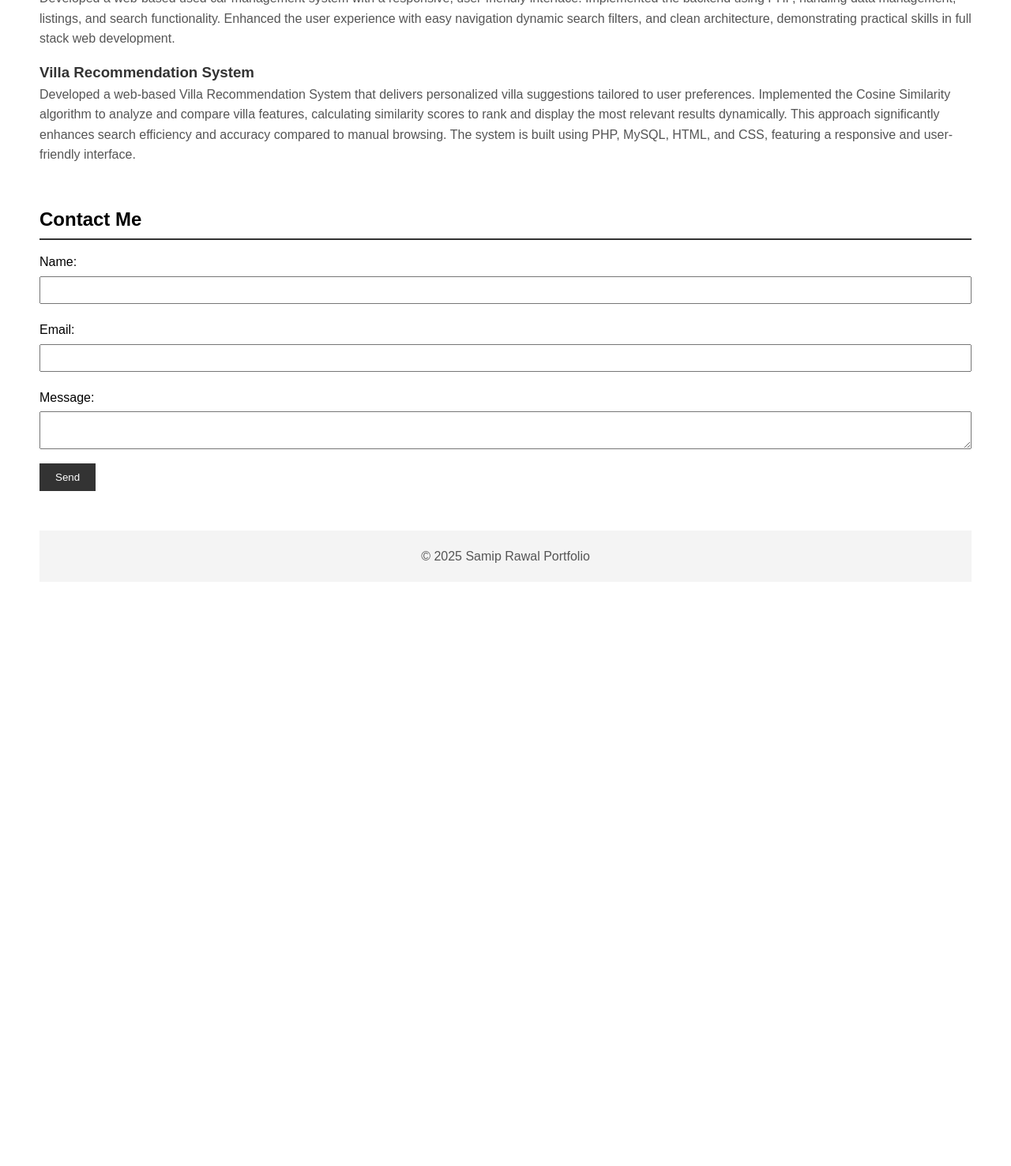
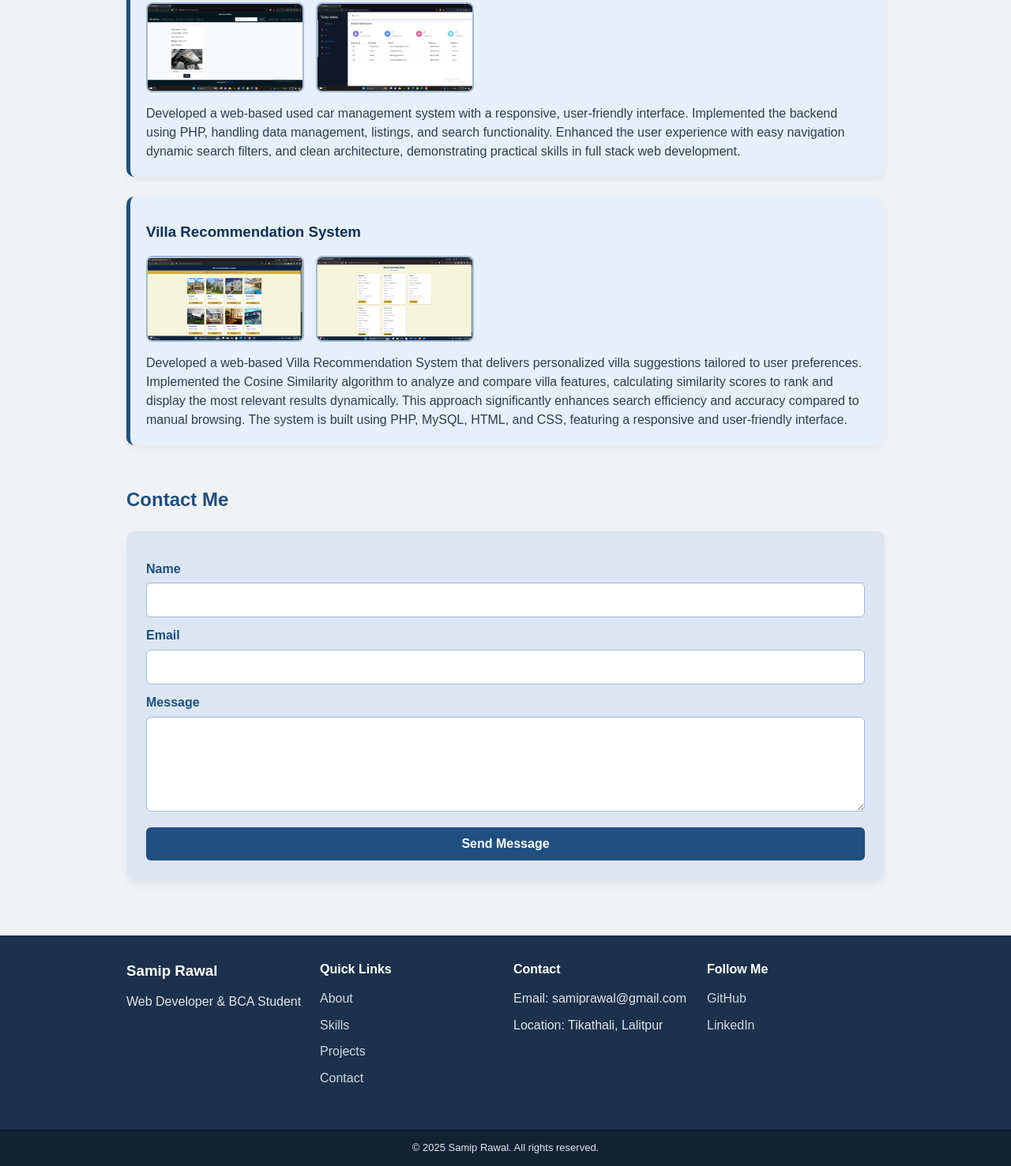
Before and after one commit to Loophole07/Portfolio, a plain HTML site: page portfolio.html in a window 1280 px wide. Shown: the part 902-2379 px from the top of the page at 79% size. Before the commit the page ends 1639 px from the top, so only its background shows below. Drawn offline with Linux system fonts and the light colour scheme.

Commit message:
Portfolio Site Completion

```diff
--- a/css/portfolio_style.css
+++ b/css/portfolio_style.css
@@ -1,138 +1,292 @@
-/* ===== Basic Reset ===== */
+/* Reset */
 * {
   margin: 0;
   padding: 0;
   box-sizing: border-box;
 }
 
-/* ===== Base Styles ===== */
+/* Base */
 body {
   font-family: Arial, sans-serif;
+  background-color: #f0f2f5; /* lighter, softer background */
+  color: #2c3e50; /* darker, modern text color */
   line-height: 1.6;
-  padding: 0 10px;
 }
 
-/* ===== Header & Footer ===== */
-header,
-footer {
+/* Header */
+.site-header {
+  background-color: #1f4f7f; /* deep blue header */
+  color: #fff;
   text-align: center;
-  padding: 20px 0;
-  background-color: #f4f4f4;
+  padding: 25px 15px;
 }
 
-/* ===== Navigation ===== */
-nav a {
-  margin: 0 10px;
+.site-header nav a {
+  color: #cfd9e6; /* softer link color */
+  margin: 0 12px;
   text-decoration: none;
-  color: #333;
+  font-weight: bold;
 }
 
-nav a:hover {
-  color: #007BFF;
+.site-header nav a:hover {
+  color: #f0c987; /* subtle accent on hover */
+  text-decoration: underline;
 }
 
-/* ===== Sections ===== */
-section {
-  margin: 30px 0;
+.tagline {
+  color: #d6e1f0;
+  margin-top: 5px;
+  font-size: 1rem;
 }
 
-/* ===== Headings ===== */
-h1 {
-  font-size: 2rem;
+.header-line {
+  width: 60%;
+  margin: 15px auto;
+  border: 1px solid #6ba6d9;
+}
+
+/* Main */
+main {
+  max-width: 1000px;
+  margin: auto;
+  padding: 20px;
+}
+
+section {
+  margin-bottom: 50px;
 }
 
 h2 {
-  font-size: 1.5rem;
-  border-bottom: 2px solid #333;
-  padding-bottom: 5px;
-  margin-bottom: 15px;
+  margin-bottom: 20px;
+  color: #1f4f7f; /* darker heading color */
 }
 
-h3 {
-  margin-top: 15px;
-  color: #333;
+/* About */
+.about-container {
+  display: flex;
+  gap: 30px;
+  align-items: center;
+  flex-wrap: wrap;
 }
 
-/* ===== Text ===== */
-p {
-  color: #555;
+.about-text {
+  flex: 2;
 }
 
-/* ===== Image ===== */
-img {
-  max-width: 150px;
-  margin-top: 15px;
-  border-radius: 5px;
+.about-image img {
+  max-width: 200px;
+  border-radius: 10px;
+  border: 2px solid #6ba6d9;
 }
 
-/* ===== Skills Blocks ===== */
+/* Skills */
 .skills-container {
   display: grid;
   grid-template-columns: repeat(2, 1fr);
   gap: 15px;
-  margin-top: 20px;
 }
 
 .skill-box {
-  background-color: #f4f4f4;
+  background-color: #d6e1f0; /* lighter soft blue */
   padding: 15px;
   text-align: center;
-  border-radius: 5px;
+  border-radius: 6px;
   font-weight: bold;
+  transition: transform 0.3s ease, background-color 0.3s ease, color 0.3s ease;
+  cursor: pointer;
 }
 
-/* ===== Forms ===== */
-form label {
-  display: block;
-  margin: 10px 0 5px;
+.skill-box:hover {
+  background-color: #1f4f7f; /* deep blue hover */
+  color: #f0c987; /* bright accent text */
+  transform: translateY(-5px);
 }
 
-form input,
-form textarea {
-  width: 100%;
-  padding: 8px;
+/* Projects */
+.project-card {
+  background-color: #e6f0fa; /* soft light blue */
+  padding: 20px;
+  border-left: 5px solid #1f4f7f;
+  margin-bottom: 25px;
+  border-radius: 10px;
+  box-shadow: 0 4px 8px rgba(0,0,0,0.05);
+  transition: transform 0.3s ease, box-shadow 0.3s ease;
+}
+
+.project-card:hover {
+  transform: translateY(-5px);
+  box-shadow: 0 12px 20px rgba(0,0,0,0.15);
+}
+
+.project-card h3 {
+  color: #0d2f5a; /* darker project heading */
+  margin-top: 10px;
   margin-bottom: 10px;
 }
 
+.project-card p {
+  color: #2c3e50;
+  line-height: 1.5;
+}
+
+.project-images {
+  display: flex;
+  gap: 15px;
+  margin: 15px 0;
+  flex-wrap: wrap;
+}
+
+.project-images img {
+  width: 100%;
+  max-width: 200px;
+  border-radius: 8px;
+  border: 2px solid #a3b9d4;
+  transition: transform 0.3s ease, box-shadow 0.3s ease;
+}
+
+.project-images img:hover {
+  transform: scale(1.05);
+  box-shadow: 0 8px 15px rgba(0,0,0,0.1);
+}
+
+/* Contact Form Styling */
+form {
+  display: flex;
+  flex-direction: column;
+  background-color: #dbe6f2; /* light soft background */
+  padding: 25px;
+  border-radius: 10px;
+  box-shadow: 0 6px 12px rgba(0,0,0,0.05);
+}
+
+form label {
+  margin-top: 10px;
+  font-weight: bold;
+  color: #1f4f7f;
+}
+
+input, textarea {
+  padding: 12px;
+  margin-top: 5px;
+  border-radius: 6px;
+  border: 1px solid #a3b9d4;
+  outline: none;
+  transition: border 0.3s ease, box-shadow 0.3s ease;
+  font-size: 1rem;
+}
+
+input:focus, textarea:focus {
+  border-color: #1f4f7f;
+  box-shadow: 0 0 5px rgba(31,79,127,0.3);
+}
+
+textarea {
+  min-height: 120px;
+  resize: vertical;
+}
+
 button {
-  padding: 10px 20px;
-  background-color: #333;
+  margin-top: 20px;
+  padding: 12px;
+  background-color: #1f4f7f;
   color: #fff;
   border: none;
+  border-radius: 6px;
   cursor: pointer;
+  font-weight: bold;
+  font-size: 1rem;
+  transition: background-color 0.3s ease, transform 0.2s ease;
 }
 
 button:hover {
-  background-color: #555;
+  background-color: #0d2f5a;
+  transform: translateY(-2px);
 }
 
-/* ===== Header Divider Line ===== */
-.header-line {
-  width: 80%;
-  margin: 10px auto;
-  border: none;
-
-  border-top: 1px solid #ccc;
+/* Footer */
+.site-footer {
+  background-color: #1c314b;
+  color: #e0e6ed;
 }
 
+.footer-container {
+  display: flex;
+  flex-wrap: wrap;
+  justify-content: space-between;
+  align-items: flex-start;
+  padding: 30px 20px;
+  max-width: 1000px;
+  margin: auto;
+  gap: 20px; /* spacing between footer sections */
+}
 
-/* ===== Responsive (Mobile First) ===== */
-@media (max-width: 500px) {
+.footer-section {
+  flex: 1 1 200px; /* each section takes equal space */
+}
+
+.footer-section h3, .footer-section h4 {
+  margin-bottom: 12px;
+  color: #ffffff;
+}
+
+.footer-section ul {
+  list-style: none;
+  padding-left: 0;
+}
+
+.footer-section ul li {
+  margin-bottom: 8px;
+}
+
+.footer-section a {
+  color: #cfd8e3;
+  text-decoration: none;
+}
+
+.footer-section a:hover {
+  color: #f0c987;
+  text-decoration: underline;
+}
+
+.footer-section p {
+  margin-bottom: 8px;
+}
+
+.footer-bottom {
+  background-color: #142236;
+  text-align: center;
+  padding: 12px;
+  font-size: 13px;
+  margin-top: 15px;
+  border-top: 1px solid #0d1a2b;
+}
+
+/* Responsive */
+@media (max-width: 768px) {
+  .footer-container {
+    flex-direction: column;
+    align-items: center;
+    text-align: center;
+  }
+
+  .footer-section {
+    flex: 1 1 100%;
+    margin-bottom: 20px;
+  }
+}
+
+@media (max-width: 600px) {
+  .about-container {
+    flex-direction: column;
+    text-align: center;
+  }
+
   .skills-container {
     grid-template-columns: 1fr;
   }
-}
 
-@media (min-width: 768px) {
-  body {
-    padding: 0 50px;
-  }
+  .project-images {
+    flex-direction: column;
 
-  nav a {
-    margin: 0 20px;
-  }
-
-  section {
-    margin: 50px 0;
   }
 }
--- a/portfolio.html
+++ b/portfolio.html
@@ -1,22 +1,20 @@
 <!DOCTYPE html>
 <html lang="en">
 <head>
-
     <meta charset="UTF-8">
+    <title>Samip Portfolio</title>
     <meta name="viewport" content="width=device-width, initial-scale=1.0">
-    <title>Samip Portfolio</title>
     <link rel="stylesheet" href="css/portfolio_style.css">
 </head>
 
 <body>
 
-<header>
+<header class="site-header">
     <h1>Samip Rawal</h1>
-
     <hr class="header-line">
 
     <nav aria-label="Main Navigation">
-        <a href="#about">About</a>
+        <a href="#about_me">About</a>
         <a href="#skills">Skills</a>
         <a href="#projects">Projects</a>
         <a href="#contact">Contact</a>
@@ -26,14 +24,27 @@
 <main>
 
     <!-- About Section -->
-    <section id="about">
+    <section id="about_me">
         <h2>About Me</h2>
+
+        <div class="about-container">
+            <div class="about-text">
                 <p>
                     I’m a passionate Web Developer and a final-year BCA student who enjoys building practical, user-friendly web applications.
-            I’ve worked on PHP-based projects and completed a Laravel course, strengthening my backend and API skills.
+                     I’ve worked on multiple PHP-based projects and completed a Laravel course, which helped strengthen my understanding of backend
+                     development, RESTful APIs, and clean application architecture.
                 </p>
+                <p>
+                    I enjoy solving problems through code and take pride in writing clean, efficient,
+                    and maintainable solutions. I’m continuously improving my skills by working on real-world projects
+                    and exploring modern web development practices.
+                </p>
+            </div>
 
-        <img src="images/profile.jpg" alt="Profile photo of Samip Rawal">
+            <div class="about-image">
+                <img src="images/profile.jpg" alt="Profile picture of Samip Rawal">
+            </div>
+        </div>
     </section>
 
     <!-- Skills Section -->
@@ -43,9 +54,10 @@
         <div class="skills-container">
             <div class="skill-box">PHP & Laravel</div>
             <div class="skill-box">MySQL</div>
+            <div class="skill-box">HTML & CSS</div>
             <div class="skill-box">JavaScript (Basic)</div>
             <div class="skill-box">Git & GitHub</div>
-            <div class="skill-box">HTML & CSS</div>
+            <div class="skill-box">REST APIs</div>
         </div>
     </section>
 
@@ -53,8 +65,14 @@
     <section id="projects">
         <h2>Projects</h2>
 
-        <article>
-            <h3>Used Car Selling and Management System</h3>
+        <article class="project-card">
+            <h3>Used Car Selling & Management System</h3>
+
+            <div class="project-images">
+                <img src="images/project1a.png" alt="Used car project screenshot">
+                <img src="images/project1b.png" alt="Used car project dashboard">
+            </div>
+
         <p>
             Developed a web-based used car management system with a responsive, user-friendly interface.
             Implemented the backend using PHP, handling data management, listings, and search functionality.
@@ -63,13 +81,20 @@
         </p>
         </article>
 
-        <article>
+        <article class="project-card">
             <h3>Villa Recommendation System</h3>
+
+            <div class="project-images">
+                <img src="images/project2a.png" alt="Villa recommendation interface">
+                <img src="images/project2b.png" alt="Villa recommendation results">
+            </div>
+
         <p>
-               Developed a web-based Villa Recommendation System that delivers personalized villa suggestions tailored to user preferences.
-               Implemented the Cosine Similarity algorithm to analyze and compare villa features, calculating similarity scores to rank and display
-               the most relevant results dynamically. This approach significantly enhances search efficiency and accuracy compared to manual browsing.
-               The system is built using PHP, MySQL, HTML, and CSS, featuring a responsive and user-friendly interface.
+           Developed a web-based Villa Recommendation System that delivers personalized villa suggestions tailored
+           to user preferences. Implemented the Cosine Similarity algorithm to analyze and compare villa features,
+           calculating similarity scores to rank and display the most relevant results dynamically. This approach
+           significantly enhances search efficiency and accuracy compared to manual browsing. The system is built
+           using PHP, MySQL, HTML, and CSS, featuring a responsive and user-friendly interface.
         </p>
         </article>
     </section>
@@ -79,23 +104,58 @@
         <h2>Contact Me</h2>
 
         <form>
-            <label for="name">Name:</label>
+            <label for="name">Name</label>
             <input type="text" id="name" name="name" required>
 
-            <label for="email">Email:</label>
+            <label for="email">Email</label>
             <input type="email" id="email" name="email" required>
 
-            <label for="message">Message:</label>
+            <label for="message">Message</label>
             <textarea id="message" name="message" required></textarea>
 
-            <button type="submit">Send</button>
+            <button type="submit">Send Message</button>
         </form>
     </section>
 
 </main>
 
-<footer>
-    <p>© 2025 Samip Rawal Portfolio</p>
+<footer class="site-footer">
+    <div class="footer-container">
+
+        <div class="footer-section">
+            <h3>Samip Rawal</h3>
+            <p>Web Developer & BCA Student</p>
+        </div>
+
+        <div class="footer-section">
+            <h4>Quick Links</h4>
+            <ul>
+                <li><a href="#about_me">About</a></li>
+                <li><a href="#skills">Skills</a></li>
+                <li><a href="#projects">Projects</a></li>
+                <li><a href="#contact">Contact</a></li>
+            </ul>
+
+        </div>
+
+        <div class="footer-section">
+            <h4>Contact</h4>
+            <p>Email: samiprawal@gmail.com</p>
+            <p>Location: Tikathali, Lalitpur</p>
+        </div>
+        <div class="footer-section">
+             <h4>Follow Me</h4>
+            <ul>
+                <li><a href="https://github.com/Loophole07" target="_blank">GitHub</a></li>
+                <li><a href="https://www.linkedin.com/in/samip-rawal-a71262205/" target="_blank">LinkedIn</a></li>
+            </ul>
+        </div>
+
+    </div>
+
+    <div class="footer-bottom">
+        © 2025 Samip Rawal. All rights reserved.
+    </div>
 </footer>
 
 </body>
```
Also changed, not shown: images/project1a.png (added), images/project1b.png (added), images/project2a.png (added), images/project2b.png (added), 2 other files. Lines whose indentation alone changed are shown as unchanged.
